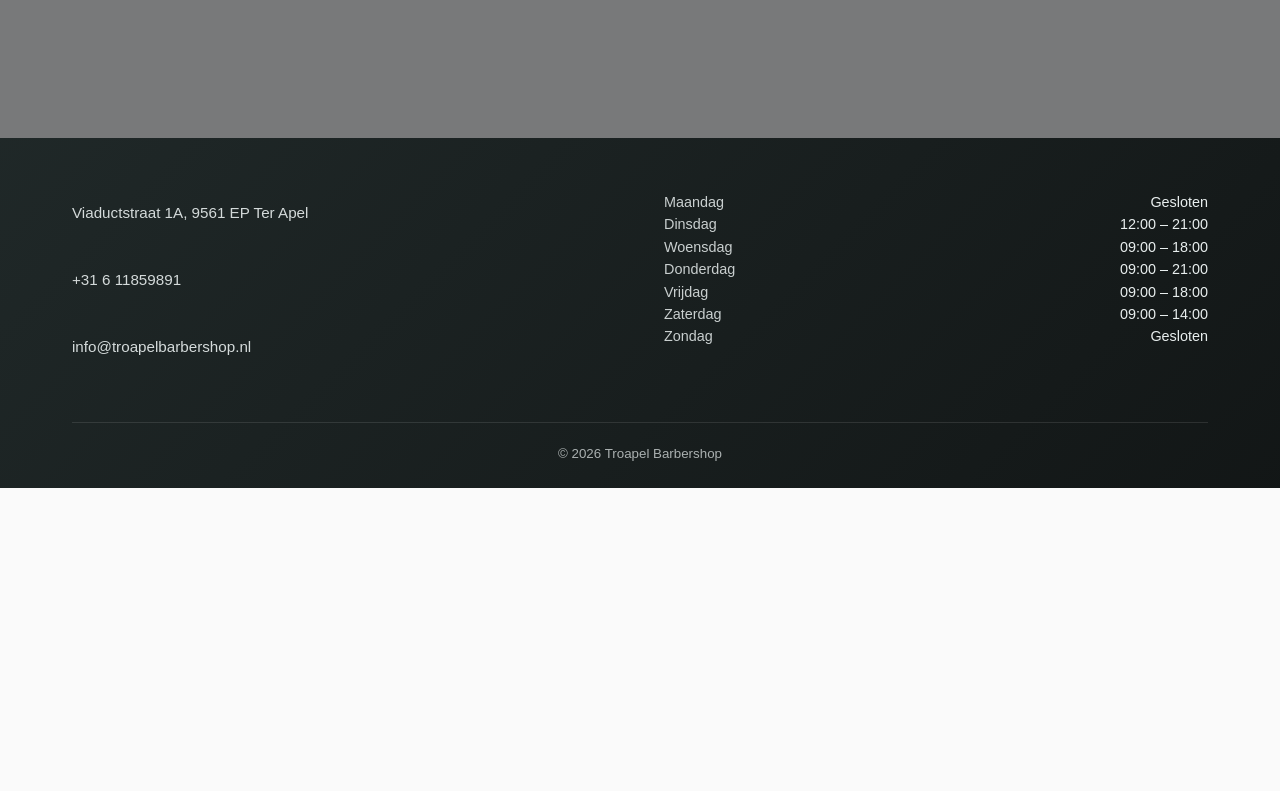
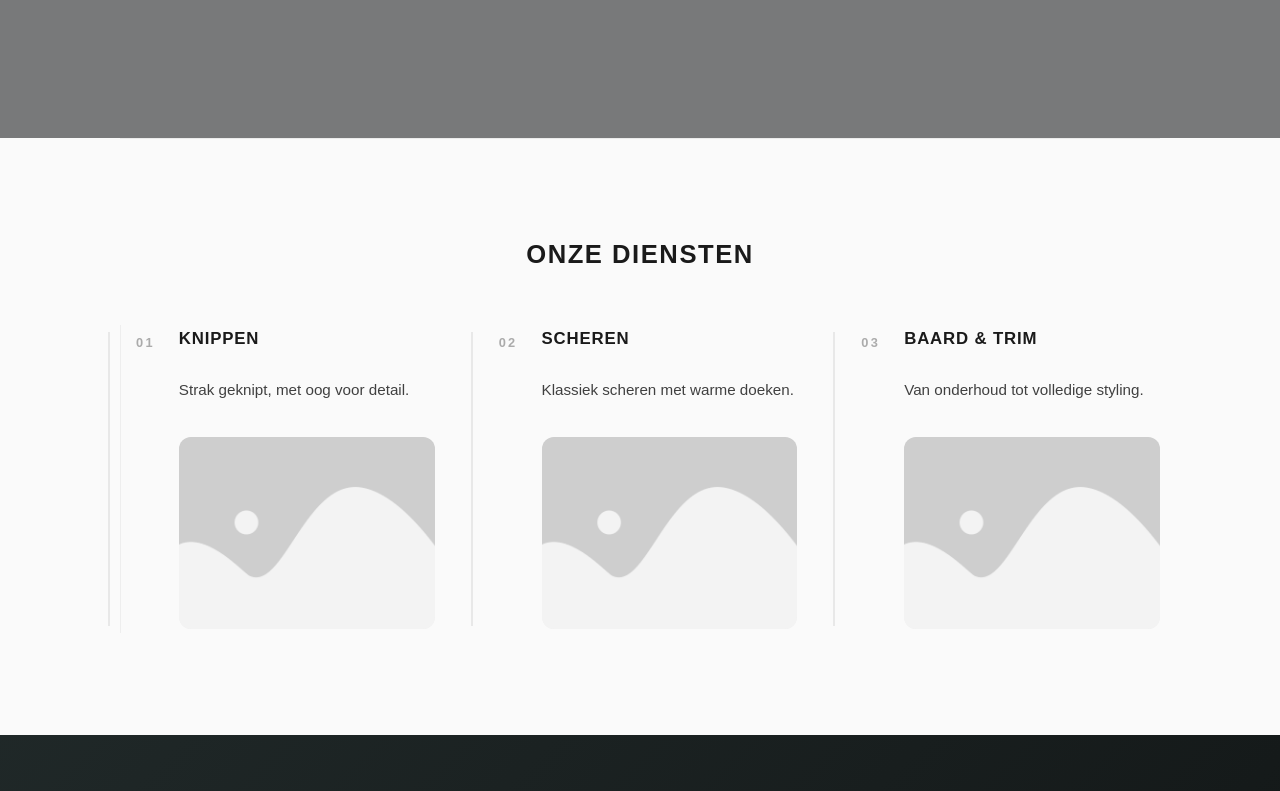
Before and after one commit to NielsRol97/troapelbarbershop.nl, a Nuxt app: page / in a window 1280 px wide. Shown: the part 700-1491 px from the top of the page. Before the commit the page ends 1188 px from the top, so only its background shows below. Built offline with nearby package versions, Linux system fonts and the light colour scheme.

Commit message:
Diensten sectie

```diff
--- a/app/components/Hero.vue
+++ b/app/components/Hero.vue
@@ -1,35 +1,42 @@
 <template>
-  <section class="hero-wrapper">
+  <section
+    class="hero-wrapper"
+    :style="backgroundStyle"
+  >
     <div class="hero-content">
       <Title
         :title="{
-          heading: 'h1',
-          text: 'Troapel Barbershop. Strak en tijdloos.'
+          heading: hero.heading ?? 'h1',
+          text: hero.title
         }"
       />
 
       <Text
-        :text="{
-          type: 'p',
-          content: 'Ambachtelijke knip- en scheerbeurten in Ter Apel.'
-        }"
+        v-if="hero.subtitle"
+        :text="hero.subtitle"
       />
 
-      <Button
-        :button="{
-          text: 'Reserveer nu',
-          href: 'https://1kapper.nl/salons/troapel-barbershop-ter-apel/maak-een-afspraak',
-          primary: true
-        }"
-      />
+      <slot />
     </div>
   </section>
 </template>
 
 <script lang="ts" setup>
-    import Title from '@/components/Title.vue'
-    import Text from '@/components/Text.vue'
-    import Button from '@/components/Button.vue'
+import { computed } from 'vue'
+import type { Hero } from '@/types/hero'
+
+import Title from '@/components/Title.vue'
+import Text from '@/components/Text.vue'
+
+const props = defineProps<{
+  hero: Hero
+}>()
+
+const backgroundStyle = computed(() =>
+  props.hero.backgroundImage
+    ? { backgroundImage: `url(${props.hero.backgroundImage})` }
+    : undefined
+)
 </script>
 
 <style scoped>
@@ -42,7 +49,6 @@
   justify-content: center;
   align-items: center;
 
-  background-image: url('/images/image_placeholder.png');
   background-size: cover;
   background-position: center;
 }
@@ -52,17 +58,19 @@
   content: '';
   position: absolute;
   inset: 0;
-  background: rgba(0, 0, 0, 0.5);
+  background: var(--overlay-dark);
   z-index: 1;
 }
 
 .hero-content {
   position: relative;
   z-index: 2;
+
   max-width: 720px;
   padding: 2rem;
+
   text-align: center;
-  color: #fff;
+  color: var(--text-inverse);
 
   display: flex;
   flex-direction: column;
@@ -71,12 +79,12 @@
   animation: fadeUp 0.8s ease-out both;
 }
 
-/* FIX: scoped styles + child components */
+/* context styling */
 .hero-content :deep(.title) {
   font-size: clamp(2.6rem, 5vw, 4rem);
   line-height: 1.1;
   font-weight: 700;
-  color: #fff;
+  color: var(--text-inverse);
 }
 
 .hero-content :deep(.text) {
@@ -86,7 +94,7 @@
   margin: 0 auto;
 }
 
-/* subtiele animatie */
+/* animation */
 @keyframes fadeUp {
   from {
     opacity: 0;
--- /dev/null
+++ b/app/components/IntroServices.vue
@@ -0,0 +1,99 @@
+<template>
+  <section class="intro-services-wrapper">
+    <div class="intro-inner">
+      <Title
+        :title="{
+          heading: 'h2',
+          text: 'Onze diensten'
+        }"
+        class="intro-title"
+      />
+
+      <ServiceList :services="services" />
+    </div>
+  </section>
+</template>
+
+<script lang="ts" setup>
+import Title from '@/components/Title.vue'
+import ServiceList from '@/components/ServiceList.vue'
+
+const services = [
+  {
+    title: 'Knippen',
+    description: 'Strak geknipt, met oog voor detail.'
+  },
+  {
+    title: 'Scheren',
+    description: 'Klassiek scheren met warme doeken.'
+  },
+  {
+    title: 'Baard & trim',
+    description: 'Van onderhoud tot volledige styling.'
+  }
+]
+</script>
+
+<style scoped>
+/* =========================
+   Section wrapper
+   ========================= */
+.intro-services-wrapper {
+  position: relative;
+
+  width: 100%;
+  padding: clamp(4rem, 8vw, 6.5rem) 2rem;
+
+  background: var(--background-page);
+}
+
+/* Subtle separation from previous section */
+.intro-services-wrapper::before {
+  content: '';
+  position: absolute;
+  top: 0;
+  left: 50%;
+  transform: translateX(-50%);
+
+  width: min(90%, 1040px);
+  height: 1px;
+
+  background: rgba(0, 0, 0, 0.06);
+}
+
+/* =========================
+   Inner container
+   ========================= */
+.intro-inner {
+  max-width: 1040px;
+  margin: 0 auto;
+
+  display: flex;
+  flex-direction: column;
+  gap: 3.5rem;
+}
+
+/* =========================
+   Title styling (contextual)
+   ========================= */
+.intro-title {
+  margin: 0;
+  text-align: center;
+
+  font-size: clamp(1.4rem, 2.5vw, 1.6rem);
+  font-weight: 600;
+  letter-spacing: 0.06em;
+  text-transform: uppercase;
+
+  color: var(--text-primary);
+}
+
+/* =========================
+   Mobile refinements
+   ========================= */
+@media (max-width: 768px) {
+  .intro-inner {
+    gap: 2.75rem;
+  }
+}
+</style>
--- /dev/null
+++ b/app/components/ServiceItem.vue
@@ -0,0 +1,208 @@
+<template>
+  <li class="service-item">
+    <span class="service-index">
+      <Text
+        :text="{
+          type: 'span',
+          content: index
+        }"
+      />
+    </span>
+
+    <div class="service-content">
+      <Title
+        :title="{
+          heading: 'h3',
+          text: title
+        }"
+        class="service-title"
+      />
+
+      <Text
+        :text="{
+          type: 'p',
+          content: description
+        }"
+        class="service-description"
+      />
+
+      <!-- Image placeholder -->
+      <div class="service-image">
+        <img
+          src="/images/image_placeholder.png"
+          alt=""
+          loading="lazy"
+        />
+      </div>
+    </div>
+  </li>
+</template>
+
+<script lang="ts" setup>
+import Text from '@/components/Text.vue'
+import Title from '@/components/Title.vue'
+
+defineProps<{
+  index: string
+  title: string
+  description: string
+}>()
+</script>
+
+<style scoped>
+/* =========================
+   Base layout
+   ========================= */
+.service-item {
+  position: relative;
+
+  display: flex;
+  align-items: flex-start;
+  gap: 1.5rem;
+
+  padding: 0.25rem 0;
+
+  transition: transform 0.25s ease;
+}
+
+/* =========================
+   Index number
+   ========================= */
+.service-index {
+  flex-shrink: 0;
+
+  font-size: 0.8rem;
+  font-weight: 600;
+  letter-spacing: 0.18em;
+
+  opacity: 0.35;
+  margin-top: 0.25rem;
+
+  transition:
+    opacity 0.25s ease,
+    transform 0.25s ease;
+}
+
+/* =========================
+   Content
+   ========================= */
+.service-content {
+  display: flex;
+  flex-direction: column;
+  gap: 0.75rem;
+}
+
+/* Title (Title component wrapper) */
+.service-title {
+  margin: 0;
+
+  font-size: 1.05rem;
+  font-weight: 600;
+  letter-spacing: 0.05em;
+  text-transform: uppercase;
+
+  color: var(--text-primary);
+}
+
+/* Description (Text component) */
+.service-description {
+  font-size: 0.95rem;
+  line-height: 1.65;
+  color: var(--text-secondary);
+
+  max-width: 34ch;
+}
+
+/* =========================
+   Image container
+   ========================= */
+.service-image {
+  margin-top: 0.5rem;
+
+  width: 100%;
+  max-width: 260px;
+  aspect-ratio: 4 / 3;
+
+  overflow: hidden;
+  border-radius: 0.75rem;
+
+  background: rgba(0, 0, 0, 0.04);
+}
+
+.service-image img {
+  width: 100%;
+  height: 100%;
+  object-fit: cover;
+
+  filter: grayscale(100%);
+  opacity: 0.9;
+
+  transition:
+    transform 0.35s ease,
+    filter 0.35s ease,
+    opacity 0.35s ease;
+}
+
+/* =========================
+   Accent line
+   ========================= */
+.service-item::before {
+  content: '';
+  position: absolute;
+
+  left: -0.75rem;
+  top: 0.4rem;
+  bottom: 0.4rem;
+
+  width: 2px;
+  background: var(--text-primary);
+  opacity: 0.08;
+
+  transition: opacity 0.25s ease;
+}
+
+/* =========================
+   Hover polish
+   ========================= */
+@media (hover: hover) {
+  .service-item:hover {
+    transform: translateY(-2px);
+  }
+
+  .service-item:hover::before {
+    opacity: 0.25;
+  }
+
+  .service-item:hover .service-index {
+    opacity: 0.7;
+    transform: translateY(-1px);
+  }
+
+  .service-item:hover .service-image img {
+    filter: grayscale(0%);
+    opacity: 1;
+    transform: scale(1.03);
+  }
+}
+
+/* =========================
+   Mobile tweaks
+   ========================= */
+@media (max-width: 768px) {
+  .service-content {
+    gap: 0.6rem;
+  }
+
+  .service-image {
+    max-width: 100%;
+  }
+
+  .service-title {
+    font-size: 1rem;
+  }
+
+  .service-description {
+    font-size: 0.9rem;
+  }
+}
+</style>
--- /dev/null
+++ b/app/components/ServiceList.vue
@@ -0,0 +1,100 @@
+<template>
+  <ul class="services-list">
+    <ServiceItem
+      v-for="(service, index) in services"
+      :key="service.title"
+      :index="String(index + 1).padStart(2, '0')"
+      :title="service.title"
+      :description="service.description"
+    />
+  </ul>
+</template>
+
+<script lang="ts" setup>
+import ServiceItem from '@/components/ServiceItem.vue'
+
+defineProps<{
+  services: {
+    title: string
+    description: string
+  }[]
+}>()
+</script>
+
+<style scoped>
+/* =========================
+   Base grid
+   ========================= */
+.services-list {
+  list-style: none;
+  margin: 0;
+  padding: 0;
+
+  display: grid;
+  grid-template-columns: repeat(auto-fit, minmax(260px, 1fr));
+  gap: 3.5rem 3rem;
+
+  position: relative;
+}
+
+/* =========================
+   Subtle vertical rhythm line
+   ========================= */
+.services-list::before {
+  content: '';
+  position: absolute;
+
+  left: 0;
+  top: 0;
+  bottom: 0;
+
+  width: 1px;
+  background: var(--text-primary);
+  opacity: 0.05;
+
+  pointer-events: none;
+}
+
+/* =========================
+   Alignment polish
+   ========================= */
+.services-list :deep(.service-item) {
+  padding-left: 1rem;
+}
+
+/* =========================
+   Compact contexts (later reuse)
+   ========================= */
+@container (max-width: 500px) {
+  .services-list {
+    gap: 2.25rem;
+  }
+}
+
+/* =========================
+   Tablet
+   ========================= */
+@media (max-width: 1024px) {
+  .services-list {
+    gap: 3rem 2.5rem;
+  }
+}
+
+/* =========================
+   Mobile
+   ========================= */
+@media (max-width: 768px) {
+  .services-list {
+    grid-template-columns: 1fr;
+    gap: 2.25rem;
+  }
+
+  .services-list::before {
+    display: none;
+  }
+
+  .services-list :deep(.service-item) {
+    padding-left: 0;
+  }
+}
+</style>
--- a/app/pages/index.vue
+++ b/app/pages/index.vue
@@ -1,11 +1,29 @@
 <template>
-  <Hero />
+  <Hero :hero="hero">
+    <Button
+      :button="{
+        text: 'Reserveer nu',
+        href: 'https://1kapper.nl/salons/troapel-barbershop-ter-apel/maak-een-afspraak',
+        primary: true
+      }"
+    />
+  </Hero>
+
+  <IntroServices />
 </template>
 
-<script lang="ts" setup>
+<script setup lang="ts">
+import Hero from '@/components/Hero.vue'
+import Button from '@/components/Button.vue'
+import IntroServices from '@/components/IntroServices.vue'
+import type { Hero as HeroType } from '@/types/hero'
 
+const hero: HeroType = {
+  title: 'Troapel Barbershop. Strak en tijdloos.',
+  subtitle: {
+    type: 'p',
+    content: 'Ambachtelijke knip- en scheerbeurten in Ter Apel.'
+  },
+  backgroundImage: '/images/image_placeholder.png'
+}
 </script>
-
-<style>
-
-</style>
--- /dev/null
+++ b/app/types/hero.ts
@@ -0,0 +1,9 @@
+import type { HeadingLevel } from '@/types/title'
+import type { Text } from '@/types/text'
+
+export type Hero = {
+    title: string
+    heading?: HeadingLevel
+    subtitle?: Text
+    backgroundImage?: string
+}
```
